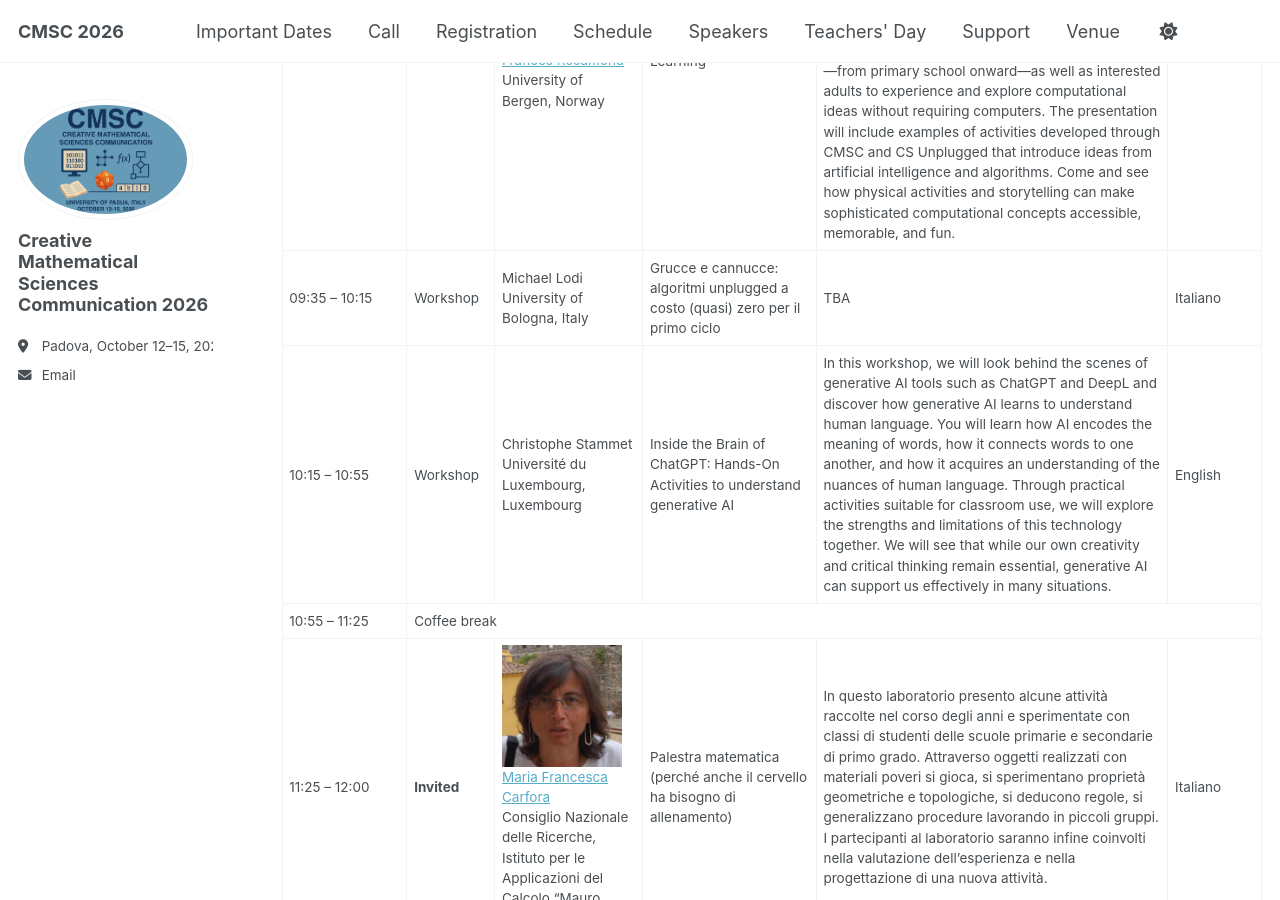
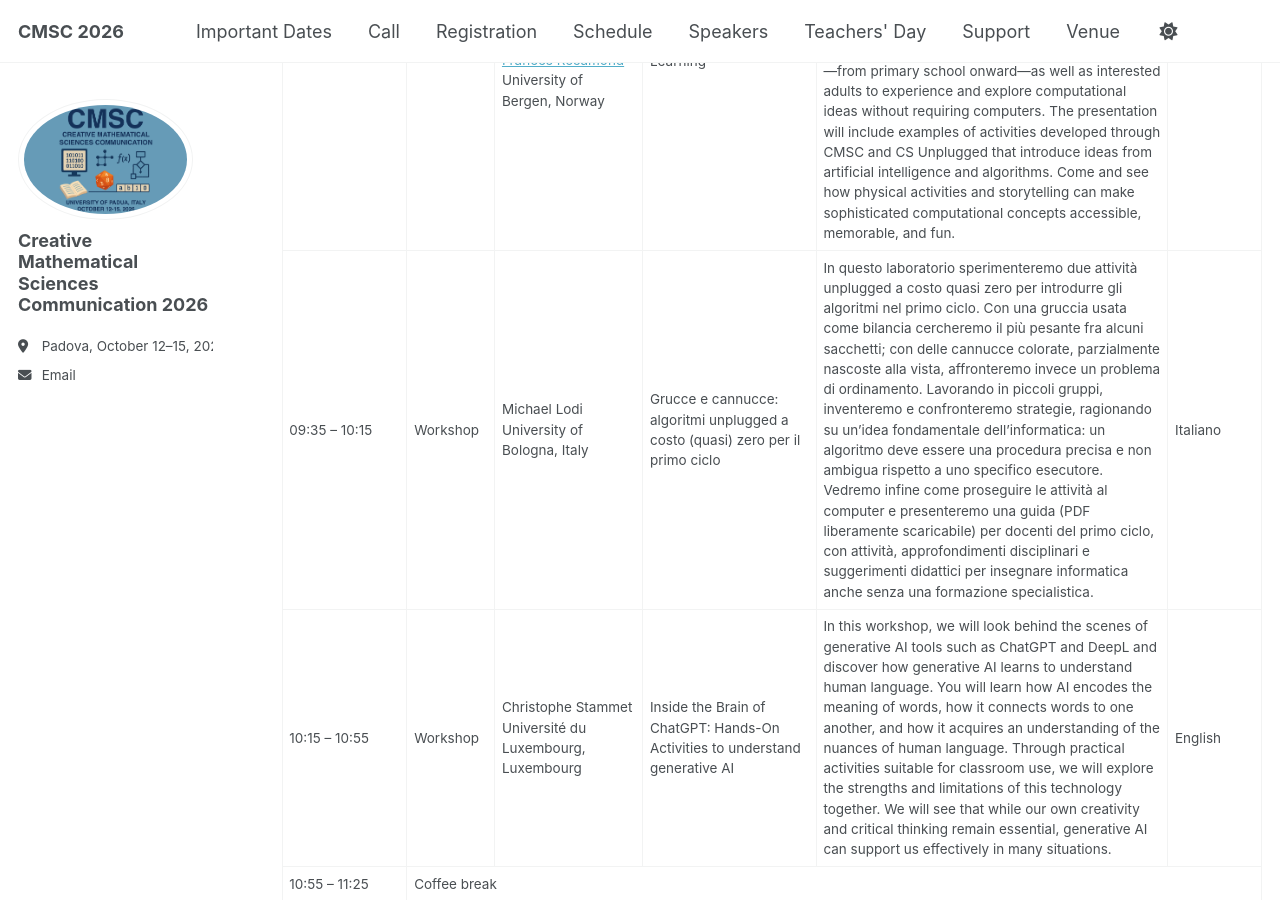
Before and after one commit to CMSC2026/cmsc2026.github.io, a Jekyll site: the page built from _pages/teachers-day.md, in a window 1280 px wide and 900 px high, scrolled down 1356 px. Built offline with Jekyll 4.4.1, drawn with Linux system fonts in a browser that asks for light colours; a script that is not in the unit is left out.

Commit message:
updated Lodi's abstract

```diff
--- a/_pages/teachers-day.md
+++ b/_pages/teachers-day.md
@@ -97,7 +97,7 @@ The program includes include invited plenary presentations and workshops, as tut
         University of Bologna, Italy
       </td>
       <td>Grucce e cannucce: algoritmi unplugged a costo (quasi) zero per il primo ciclo</td>
-      <td>TBA</td>
+      <td>In questo laboratorio sperimenteremo due attività unplugged a costo quasi zero per introdurre gli algoritmi nel primo ciclo. Con una gruccia usata come bilancia cercheremo il più pesante fra alcuni sacchetti; con delle cannucce colorate, parzialmente nascoste alla vista, affronteremo invece un problema di ordinamento. Lavorando in piccoli gruppi, inventeremo e confronteremo strategie, ragionando su un’idea fondamentale dell’informatica: un algoritmo deve essere una procedura precisa e non ambigua rispetto a uno specifico esecutore. Vedremo infine come proseguire le attività al computer e presenteremo una guida (PDF liberamente scaricabile) per docenti del primo ciclo, con attività, approfondimenti disciplinari e suggerimenti didattici per insegnare informatica anche senza una formazione specialistica.</td>
       <td>Italiano</td>
     </tr>
 
```
